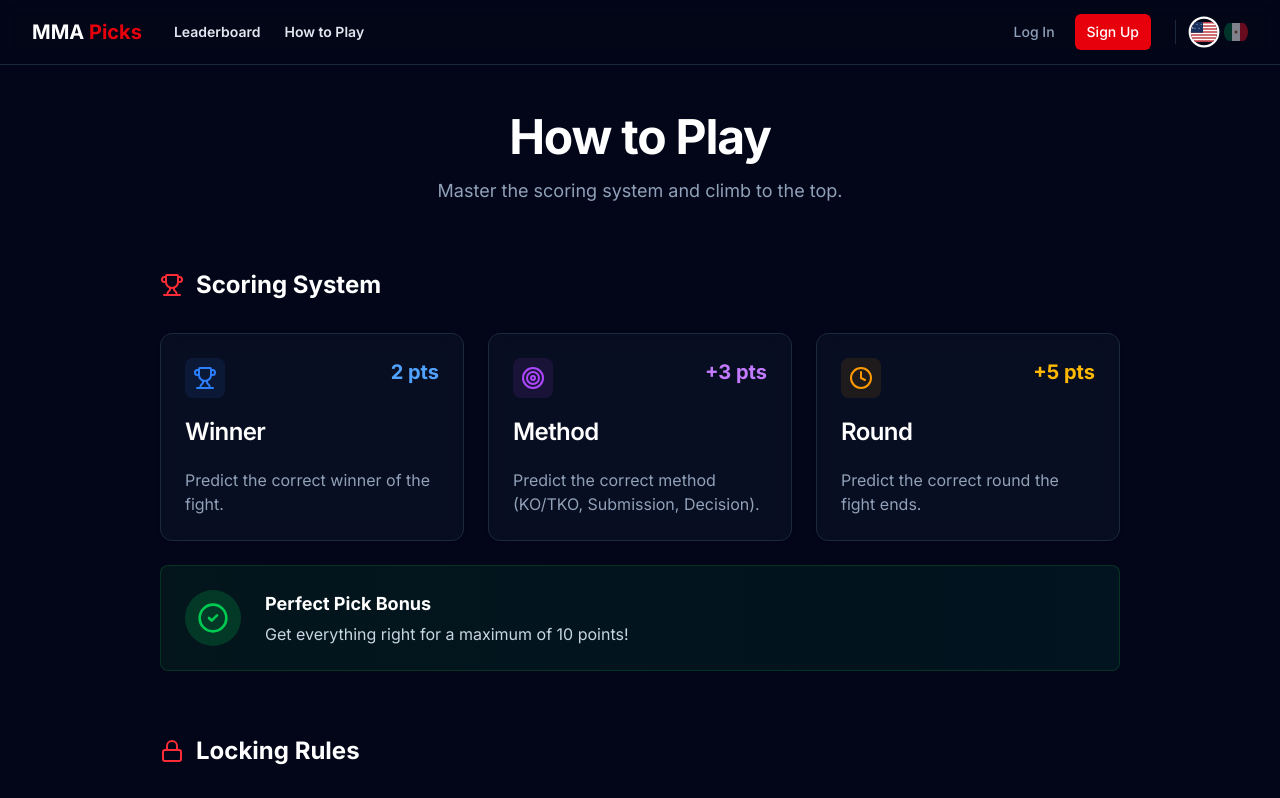
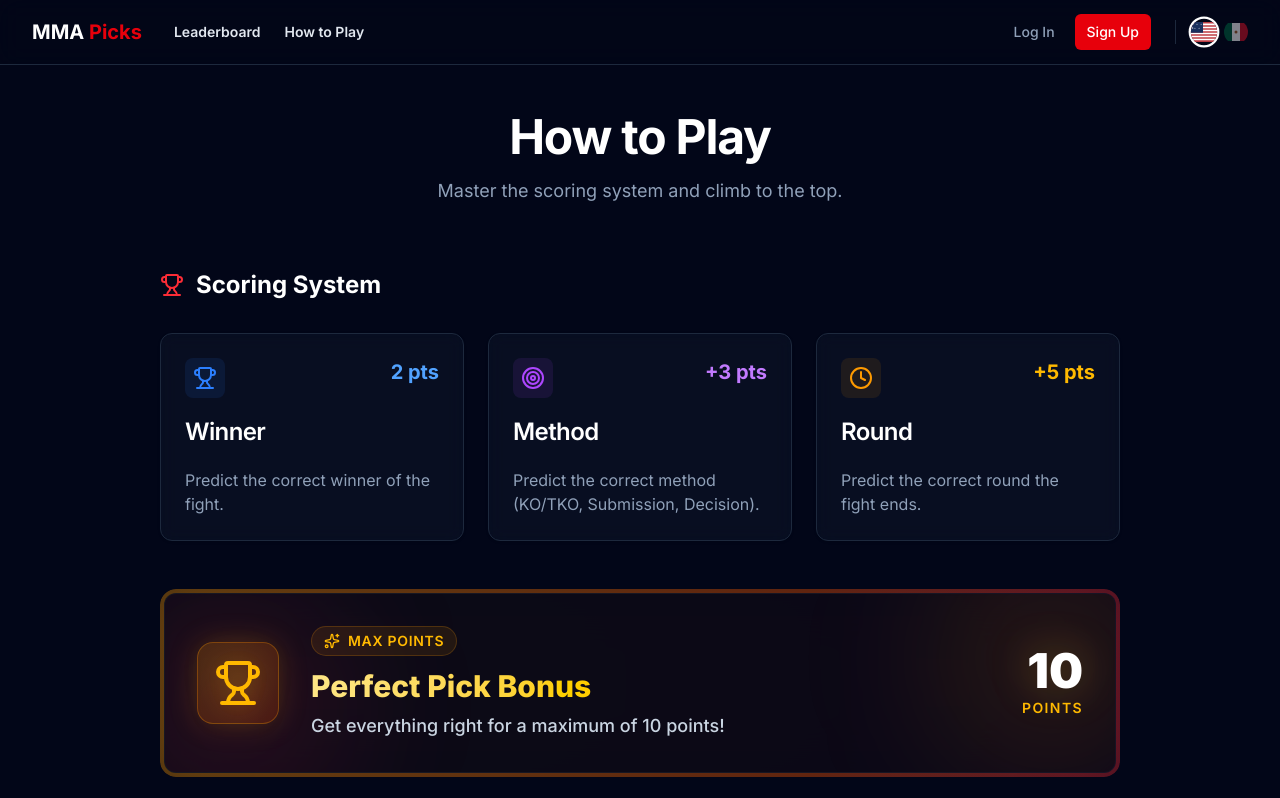
Before and after one commit to efren-c/mma-picks-app, a Next.js app: page /how-to-play in a window 1280 px wide. Shown: the top 798 px of the page. Built offline with nearby package versions, Linux system fonts and the light colour scheme; no server answers; the database is empty.

Commit message:
Perfec pick UX rework

```diff
--- a/src/app/how-to-play/page.tsx
+++ b/src/app/how-to-play/page.tsx
@@ -1,6 +1,6 @@
 import { getDictionary, getLocale } from "@/lib/i18n"
 import { Card, CardContent, CardHeader, CardTitle } from "@/components/ui/card"
-import { Trophy, Target, Clock, Lock, CheckCircle2 } from "lucide-react"
+import { Trophy, Target, Clock, Lock, CheckCircle2, Sparkles } from "lucide-react"
 import Link from "next/link"
 import { Button } from "@/components/ui/button"
 import { prisma } from "@/lib/prisma"
@@ -95,13 +95,40 @@ export default async function HowToPlay() {
                     </div>
 
                     {/* Perfect Pick Banner */}
-                    <div className="mt-6 p-6 rounded-lg bg-gradient-to-r from-green-900/20 to-emerald-900/20 border border-green-900/50 flex flex-col md:flex-row items-center gap-6 text-center md:text-left">
-                        <div className="p-3 bg-green-500/20 rounded-full shrink-0">
-                            <CheckCircle2 className="w-8 h-8 text-green-500" />
-                        </div>
-                        <div>
-                            <h3 className="text-lg font-bold text-white mb-1">{dict.howToPlay.perfectPickTitle}</h3>
-                            <p className="text-slate-300">{dict.howToPlay.perfectPickDesc}</p>
+                    <div className="mt-12 relative group rounded-2xl overflow-hidden">
+                        {/* Animated gradient background */}
+                        <div className="absolute inset-0 bg-gradient-to-r from-amber-500 via-orange-500 to-red-500 opacity-20 group-hover:opacity-30 transition-opacity duration-500 blur-xl"></div>
+
+                        <div className="relative p-1 rounded-2xl bg-gradient-to-r from-amber-500/30 via-orange-500/30 to-red-500/30">
+                            <div className="flex flex-col md:flex-row items-center gap-8 p-8 bg-slate-950/90 backdrop-blur-xl rounded-xl border border-white/5 relative overflow-hidden">
+                                {/* Sparkle/glow effects */}
+                                <div className="absolute top-0 right-0 w-64 h-64 bg-amber-500/10 blur-3xl rounded-full -mr-16 -mt-16 pointer-events-none" />
+                                <div className="absolute bottom-0 left-0 w-64 h-64 bg-rose-500/10 blur-3xl rounded-full -ml-16 -mb-16 pointer-events-none" />
+
+                                <div className="relative z-10 p-4 bg-gradient-to-br from-amber-500/20 to-orange-600/20 rounded-2xl border border-amber-500/30 shadow-[0_0_30px_rgba(245,158,11,0.2)] shrink-0 group-hover:scale-110 transition-transform duration-500">
+                                    <Trophy className="w-12 h-12 text-amber-400 drop-shadow-[0_0_15px_rgba(251,191,36,0.5)]" />
+                                </div>
+                                <div className="relative z-10 flex-1 text-center md:text-left">
+                                    <div className="inline-flex items-center gap-2 px-3 py-1 rounded-full bg-amber-500/10 border border-amber-500/20 text-amber-400 text-sm font-semibold tracking-wider uppercase mb-3">
+                                        <Sparkles className="w-4 h-4" />
+                                        Max Points
+                                    </div>
+                                    <h3 className="text-3xl font-extrabold text-transparent bg-clip-text bg-gradient-to-r from-amber-200 via-yellow-400 to-orange-400 mb-2">
+                                        {dict.howToPlay.perfectPickTitle}
+                                    </h3>
+                                    <p className="text-lg text-slate-300 font-medium">
+                                        {dict.howToPlay.perfectPickDesc}
+                                    </p>
+                                </div>
+                                <div className="relative z-10 shrink-0 mt-4 md:mt-0 text-center md:text-right">
+                                    <span className="block text-5xl font-black text-white drop-shadow-[0_0_20px_rgba(251,191,36,0.3)] group-hover:text-amber-300 transition-colors duration-300">
+                                        10
+                                    </span>
+                                    <span className="text-amber-400 font-semibold uppercase tracking-widest text-sm">
+                                        Points
+                                    </span>
+                                </div>
+                            </div>
                         </div>
                     </div>
                 </div>
```
